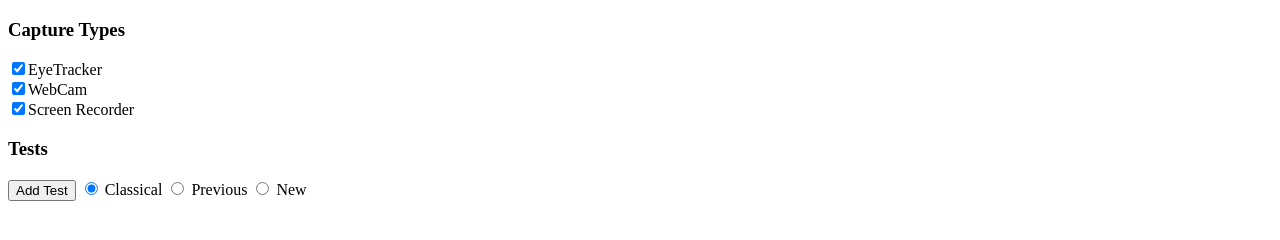
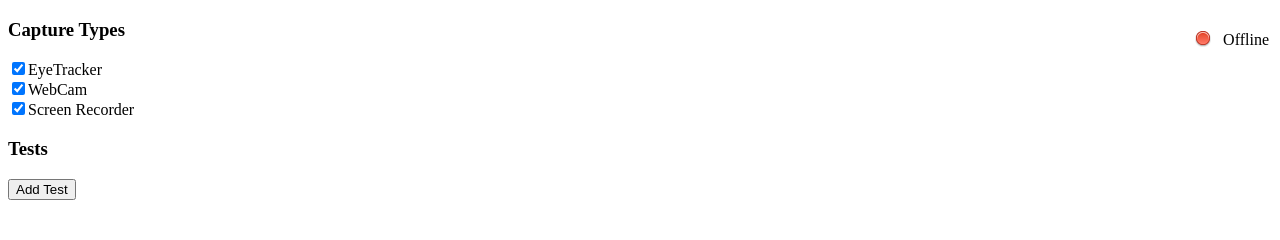
Before and after one commit to LABVIS-UFPA/Code_EyeTribe, a plain HTML site: page HeatMap/index.html in a window 1280 px wide. Drawn offline with Linux system fonts and the light colour scheme.

Commit message:
Commit pra ficar bunitinho!

```diff
--- a/HeatMap/index.html
+++ b/HeatMap/index.html
@@ -23,6 +23,11 @@
 </div> -->
 
 <div id="divConfigs">
+    <table style="float: right;">
+        <tr>
+            <td><img id="imgStatus" src="img/bullet_red.png" /></td><td id="txtStatus">Offline</td>
+        </tr>
+    </table>
     <h3>Capture Types</h3>
     <div>
         <label><input class="checkCapture" type="checkbox" name="eyetracker" checked>EyeTracker</label><br>
@@ -32,9 +37,9 @@
 
     <h3>Tests</h3>
     <button id="btnAddButton">Add Test</button>
-    <label><input class="radioIMGType" type="radio" name="gender" value="1" checked> Classical</label>
+    <!--<label><input class="radioIMGType" type="radio" name="gender" value="1" checked> Classical</label>
     <label><input class="radioIMGType" type="radio" name="gender" value="2"> Previous</label>
-    <label><input class="radioIMGType" type="radio" name="gender" value="3"> New</label>
+    <label><input class="radioIMGType" type="radio" name="gender" value="3"> New</label>-->
     <table id="divTests">
 
     </table>
--- a/HeatMap/js/main.js
+++ b/HeatMap/js/main.js
@@ -1,18 +1,30 @@
 
-
+let img_keys = {eyetracker: "eye.png", screen: "monitor.png", webcam: "webcam.png"};
 
 $(document).ready(function(){
 
 
     let key;
-    const mysocket = new AppSocket();
+    let mysocket = new AppSocket();
+
 
     mysocket.on("open", function(){
         console.log("deu certo");
-        mysocket.send("tools", "olá")
-    });
+        mysocket.send("tools", "olá");
+        $("#txtStatus").text("Online");
+        $("#imgStatus").attr("src", "./img/bullet_green.png");
 
-    mysocket.on("connect", (res) => {
+    }).on("error", function(){
+        console.log("deu erro");
+        $("#txtStatus").text("Erro");
+        $("#imgStatus").attr("src", "./img/bullet_error.png");
+
+    }).on("close", function(){
+        console.log("FECHOU!");
+        $("#txtStatus").text("Offline");
+        $("#imgStatus").attr("src", "./img/bullet_red.png");
+
+    }).on("connect", (res) => {
         console.log('oq o cliente recebe:', res.connection_key);
         key = res.connection_key;
     });
@@ -22,7 +34,7 @@ $(document).ready(function(){
     mysocket.on("using", (res)=>{
         let $tr = $("#tr_"+res.name);
         $tr.find("button.btnPause").removeAttr("disabled");
-        $tr.append($("<td/>").addClass(res.device).text(res.device));
+        $tr.append($("<td/>").addClass(res.device).append($("<img/>").attr("src", "./img/"+img_keys[res.device])));
     });
     mysocket.on("notusing", (res)=>{
         let $tr = $("#tr_"+res.name);
--- a/HeatMap/js/websockets.js
+++ b/HeatMap/js/websockets.js
@@ -30,11 +30,13 @@ var AppSocket = function (port) {
     socket.onerror = function (e) {
         console.log('ERROR');
         console.log(e);
+        if(myappsocket.callbacks.error) myappsocket.callbacks.error();
     };
 
     socket.onclose = function () {
         console.log('CLOSED');
         myappsocket.status.open = false;
+        if(myappsocket.callbacks.close) myappsocket.callbacks.close();
     };
 
     socket.onmessage = function (e) {
@@ -50,7 +52,9 @@ var AppSocket = function (port) {
 
 //Enviando requisições e recencendo no callback.
 AppSocket.prototype.send = function (act, msg) {
-    this.socket.send(JSON.stringify({act: act, msg: msg}));
+    if(this.status.open) {
+        this.socket.send(JSON.stringify({act: act, msg: msg}));
+    }
 };
 
 AppSocket.prototype.on = function(act, callback){
```
Also changed, not shown: HeatMap/img/bullet_error.png (added), HeatMap/img/bullet_green.png (added), HeatMap/img/bullet_red.png (added), HeatMap/img/eye.png (added), HeatMap/img/monitor.png (added), HeatMap/img/webcam.png (added), 1 other file.
